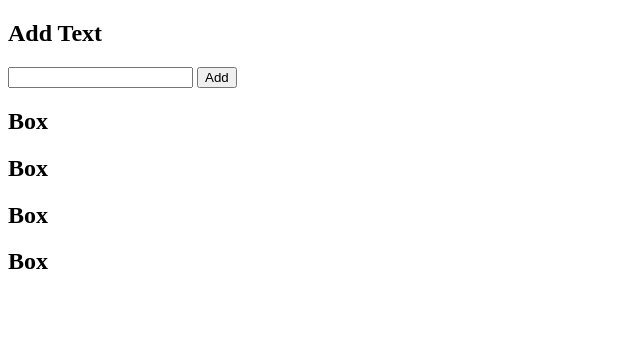
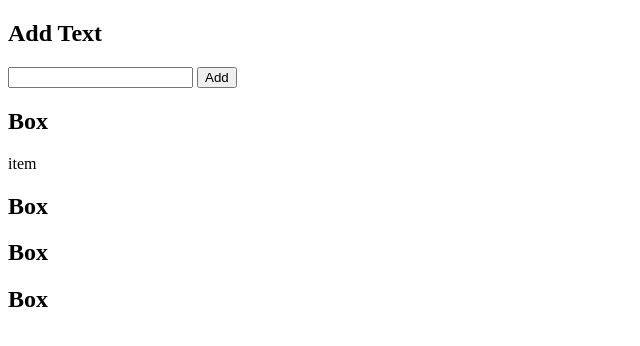
Before and after one commit to Hussein6685/drag-drop, a plain HTML site: page index.html in a window 1280 px wide. Shown: the whole page, without its empty margins (0-640 px from the left). Drawn offline with Linux system fonts and the light colour scheme.

Commit message:
html done

```diff
--- a/index.html
+++ b/index.html
@@ -17,7 +17,7 @@
     <div class="list">
         <div class="box">
             <h2>Box</h2>
-            <p class="item"></p>
+            <p class="item">item</p>
             <p class="item"></p>
             <p class="item"></p>
             <p class="item"></p>
```
